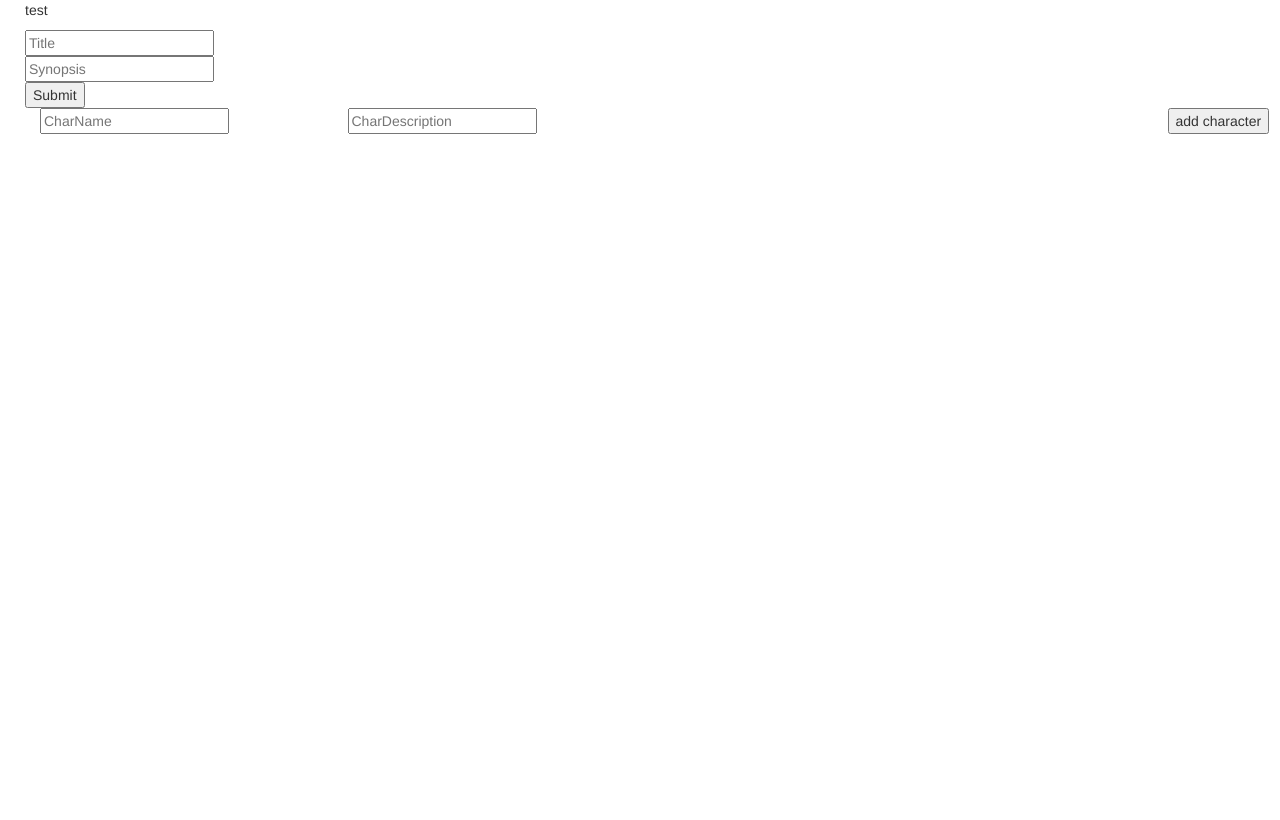
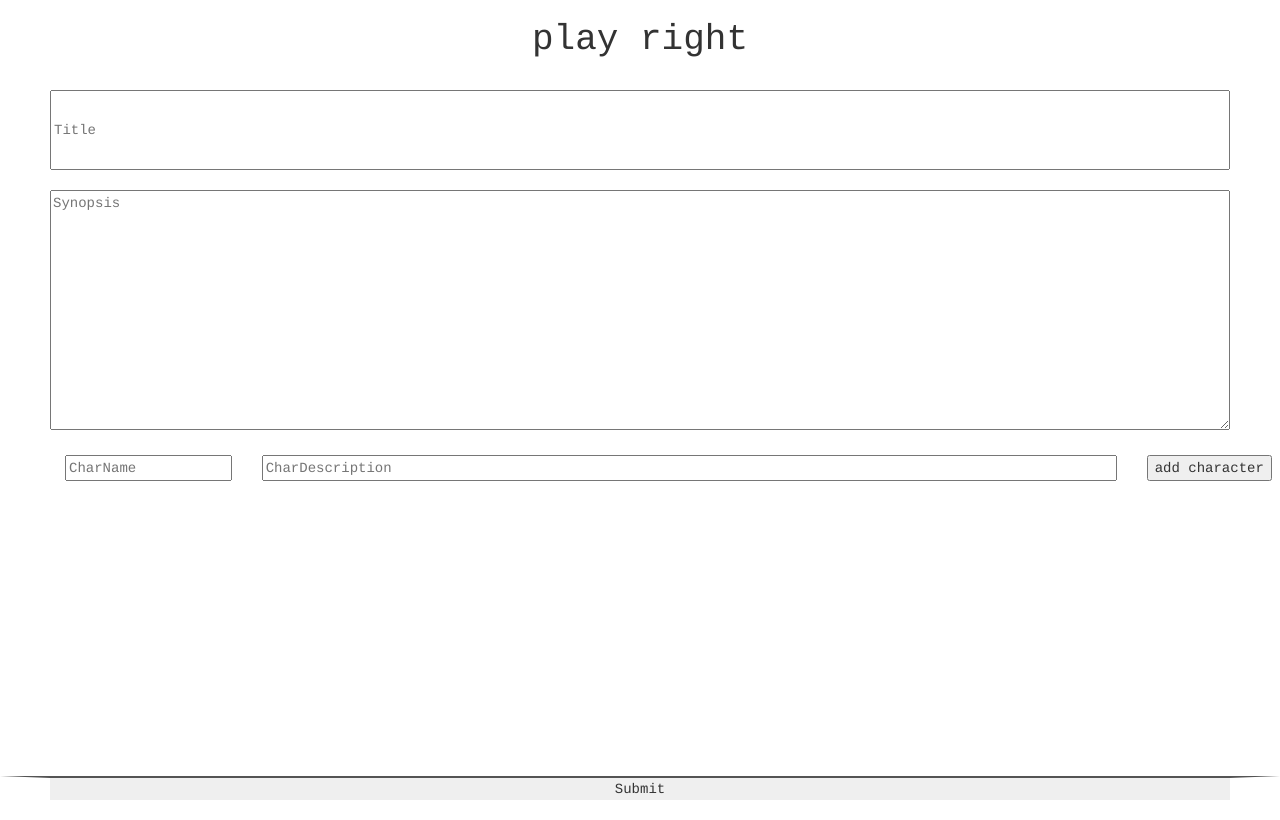
Before and after one commit to camranhansen/playright, a plain HTML site: page page.html in a window 1280 px wide. Drawn offline with nearby package versions, Linux system fonts and the light colour scheme.

Commit message:
title page

```diff
--- /dev/null
+++ b/css/intro.css
@@ -0,0 +1,61 @@
+body, html {
+	margin: 0 50px;
+	height: 100%;
+}
+
+#title {
+	text-align: center;
+	font-family: courier, monospace;
+}
+#inputTitle{
+	font-family: courier, monospace;
+	margin-top: 20px;
+	margin-bottom: 20px;
+	height: 10vh;
+	width: 100%;
+}
+#inputSynopsis{
+	font-family: courier, monospace;
+	width:100%;
+	margin-bottom: 20px;
+	height: 30vh;
+}
+
+#inputCharName{
+	font-family: courier, monospace;
+	width:100%;
+}
+
+#inputCharDescription{
+	font-family: courier, monospace;
+	width: 100%;
+}
+
+#char{
+	font-family: courier, monospace;
+	margin:30px;
+}
+
+#submit{
+	font-family: courier, monospace;
+	width: 100%;
+	position: fixed;
+	bottom:0;
+	margin:auto;
+	left: 0;
+	border-left:50px solid #fff;
+	border-right:50px solid #fff;
+	border-bottom: none;
+}
+
+#charSubmit{
+	font-family: courier, monospace;
+}
+
+#submit:active {
+	border-bottom: none;
+	border-top: none;
+}
+.main_div{
+
+}
--- a/js/pageT.js
+++ b/js/pageT.js
@@ -7,7 +7,6 @@ function submit() {
 		var title = $inputTitle.val(); //get the text from the name element
 		var $inputSynopsis = $(event.target).find('#inputSynopsis'); //get the direction element from the input box
 		var synopsis = $inputSynopsis.val(); //get the text from the direction element
-
 		$("#char").append("<h1>"+title+"</h1>");
 		$("#char").append("<p>"+synopsis+"</p>");
 		return false;
@@ -18,18 +17,10 @@ function submit() {
 		var charName = $inputCharName.val(); //get the text from the direction element
 		var $inputCharDescription = $(event.target).find('#inputCharDescription');
 		var charDescription = $inputCharDescription.val();
-		$("#char").append("<h1>"+charName+"</h1>");
+		$("#char").append("<p><b>"+charName+":</b> "+charDescription+"</p>");
 		charNum += 1;
 		return false;
 	});
-
-	// $('#enterChar').submit(function(event) {
-	// }
-
-	// $('#enterChar').submit(function(event) {
-	// 	$("#char").append("<p>"+charDescription+"</p>");
-	// 	return false;
-	// });
 }
 
 function tpage() {
--- a/page.html
+++ b/page.html
@@ -4,43 +4,38 @@
 		<title>page</title>
 		<script src="https://code.jquery.com/jquery-3.1.1.min.js"></script>
 		<script src="js/pageT.js"></script>
-		<link rel="stylesheet" href="css/main.css">
+		<link rel="stylesheet" href="css/intro.css">
 		<link rel="stylesheet" href="https://maxcdn.bootstrapcdn.com/bootstrap/3.3.7/css/bootstrap.min.css">
 	</head>
 	<body>
 		<div class="main_div">
-
-		</div>
-		<div id="char">
-		<p>test</p>
-		</div>
-
-		<form id="enterInfo" class="col-md-12">
-			<div id = "outline"></div>
-			<div class="row">
+			<h1 id="title">
+				play right
+			</h1>
+			<form id="enterInfo">
 					<input id="inputTitle" type="text" placeholder="Title"/>
-			</div>
-			<div class="row">
-	  			<input id="inputSynopsis" type="text" placeholder="Synopsis"/>
-	  		</div>
-	  		<div class="row">
-	  			<input id = "1" type="submit"/>
-	  		</div>
+		  			<textarea id="inputSynopsis" type="text" placeholder="Synopsis"></textarea>
+		  			<input id = "submit" type="submit"/>
 	  		</form>
 
-	  	<form id="enterChar" class="col-md-12">
-	  		<div class="row">
-	  			<div class="col-md-3">
+	  		<form id="enterChar">
+
+		  			<div class="col-md-2">
 		  				<input id="inputCharName" type="text" placeholder="CharName"/>
 		  			</div>
-	  			<div class="col-md-8">
+		  			<div class="col-md-9">
 		  				<input id="inputCharDescription" type="text" placeholder="CharDescription"/>
 		  			</div>
 					<div class="col-md-1">
-	  				<input id = "2" type="submit" value="add character"/>
+		  				<input id = "charSubmit" type="submit" value="add character"/>
 		  			</div>
+
+	  		</form>
+
+	  		<div id="char"></div>
 		</div>
-	  	</form>
+
+
 
 	</body>
 
```
Lines whose indentation alone changed are shown as unchanged.
